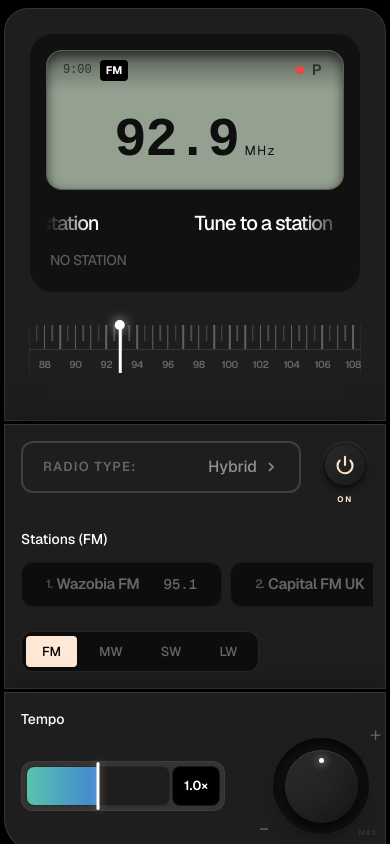
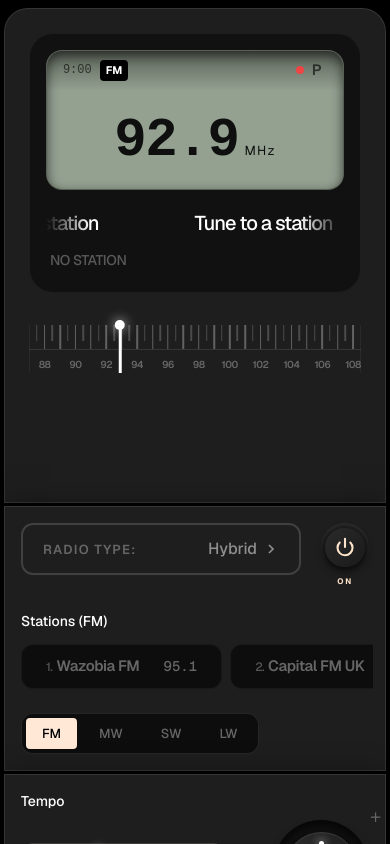
Before and after one commit to dan-owolabi/Radio, a React (Vite) app: page / in a window 390 px wide. Built offline with nearby package versions, Linux system fonts and the light colour scheme; a web font is replaced by a local one.

Commit message:
feat: adjust mobile layout - more height for LCD, less for controls

```diff
--- a/src/App.tsx
+++ b/src/App.tsx
@@ -90,7 +90,7 @@ function App() {
     <RotateDeviceOverlay>
       <AppShell>
         {/* Left Panel - Independent Part */}
-        <div className="flex-[0.55] min-w-[700px] max-md:flex-[0.5] max-md:min-w-0 max-md:w-full max-md:min-h-0 flex flex-col bg-[#1E1E1E] rounded-l-[2.5rem] max-md:rounded-l-none max-md:rounded-t-[1.5rem] overflow-hidden border border-white/10 shadow-[0_4px_30px_rgba(0,0,0,0.5)]">
+        <div className="flex-[0.55] min-w-[700px] max-md:flex-[0.6] max-md:min-w-0 max-md:w-full max-md:min-h-0 flex flex-col bg-[#1E1E1E] rounded-l-[2.5rem] max-md:rounded-l-none max-md:rounded-t-[1.5rem] overflow-hidden border border-white/10 shadow-[0_4px_30px_rgba(0,0,0,0.5)]">
           <div className="flex-1 flex flex-col p-6 pb-0">
             <FrequencyDisplay
               frequency={displayFrequency}
@@ -113,7 +113,7 @@ function App() {
         </div>
 
         {/* Right Panel Wrapper - Independent Path */}
-        <div className="flex-[0.45] min-w-[450px] max-md:flex-[0.5] max-md:min-w-0 max-md:w-full max-md:min-h-0 flex flex-col gap-[3px] font-geist">
+        <div className="flex-[0.45] min-w-[450px] max-md:flex-[0.4] max-md:min-w-0 max-md:w-full max-md:min-h-0 flex flex-col gap-[3px] font-geist">
           {/* Top Section - Selection Controls (Physical Part) */}
           <div className="flex-1 p-6 max-md:p-4 flex flex-col bg-[#1E1E1E] rounded-tr-[2.5rem] max-md:rounded-tr-none border border-white/10 shadow-[0_4px_30px_rgba(0,0,0,0.5)]">
             {/* Radio Type & Power Button */}
```
